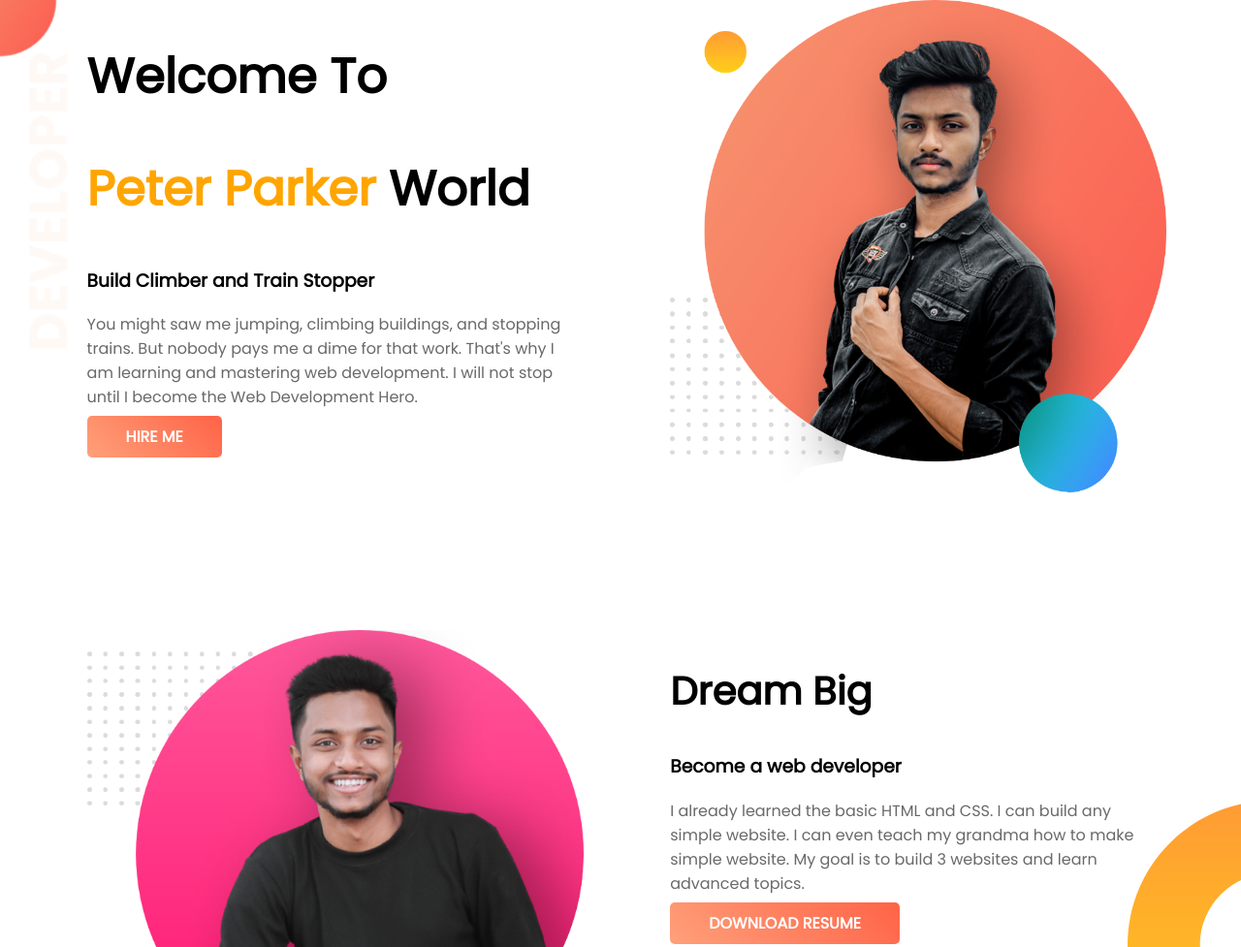
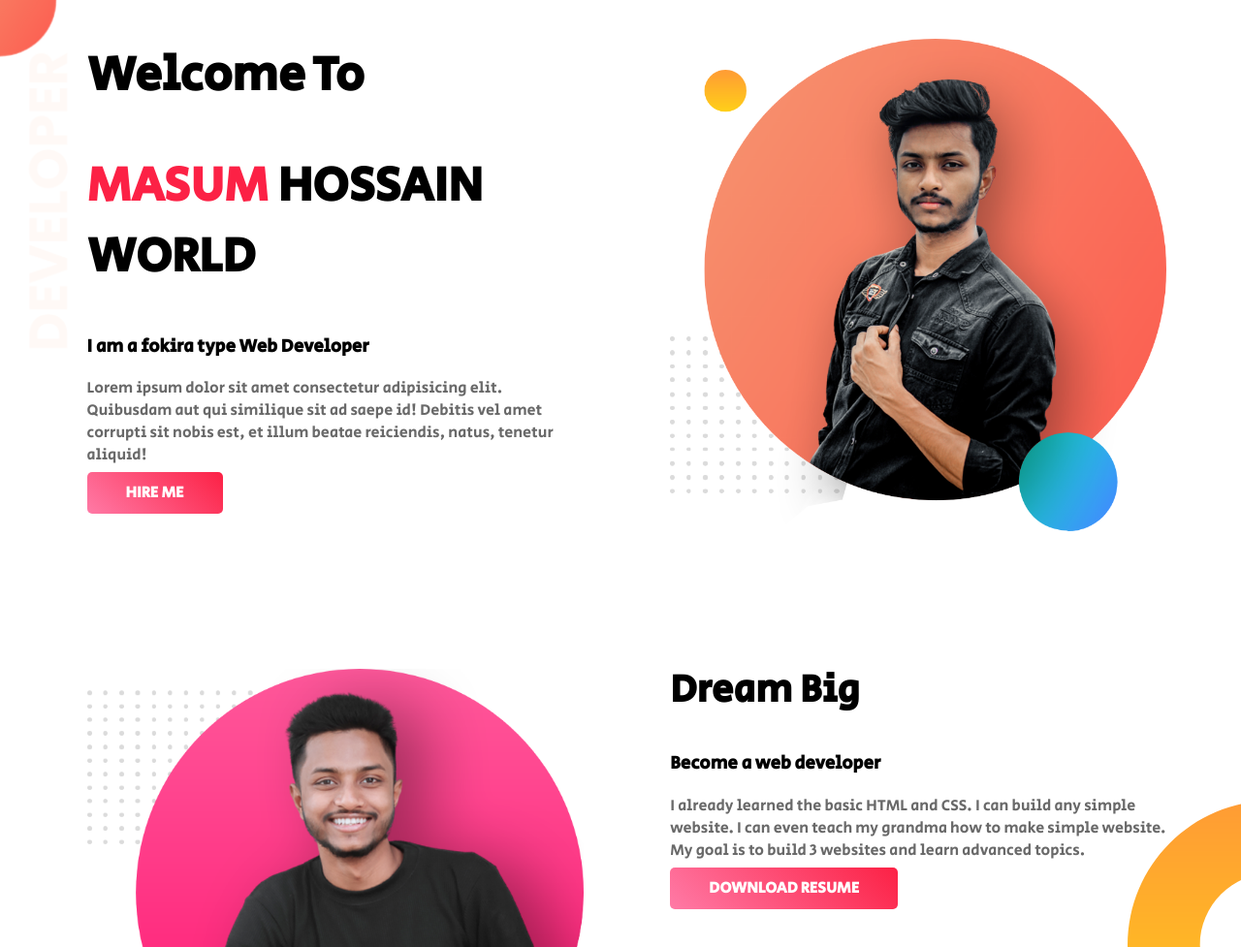
Before and after one commit to MasumHossain71/ph-project-1, a plain HTML site: page index.html in a window 1280 px wide. Shown: the top 977 px of the page at 97% size. Drawn offline with Linux system fonts and the light colour scheme.

Commit message:
code added

```diff
--- a/index.html
+++ b/index.html
@@ -4,18 +4,20 @@
     <meta charset="UTF-8">
     <meta name="viewport" content="width=device-width, initial-scale=1.0">
     <meta http-equiv="X-UA-Compatible" content="ie=edge">
-    <title>Peter Parker Website</title>
-    <link href="https://fonts.googleapis.com/css?family=Poppins&display=swap" rel="stylesheet">
+    <title>PH-Project-1</title>
+    <link rel="preconnect" href="https://fonts.googleapis.com">
+    <link rel="preconnect" href="https://fonts.gstatic.com" crossorigin>
+    <link href="https://fonts.googleapis.com/css2?family=Secular+One&display=swap" rel="stylesheet">
     <link rel="stylesheet" href="style.css">
 </head>
 <body>
     <section class="top-banner">
         <div class="half-width">
             <h1>Welcome To</h1>
-            <h1><span>Peter Parker</span> World</h1>
-            <h3>Build Climber and Train Stopper</h3>
-            <p>You might saw me jumping, climbing buildings, and stopping trains. But nobody pays me a dime for that work. That's why I am learning and mastering web development. I will not stop until I become the Web Development Hero.</p>
-            <a class="anchor-button" target="_blank" href="https://www.linkedin.com/company/programminghero/">HIRE ME</a>
+            <h1><span>MASUM</span> HOSSAIN WORLD</h1>
+            <h3>I am a fokira type Web Developer</h3>
+            <p>Lorem ipsum dolor sit amet consectetur adipisicing elit. Quibusdam aut qui similique sit ad saepe id! Debitis vel amet corrupti sit nobis est, et illum beatae reiciendis, natus, tenetur aliquid!</p>
+            <a class="anchor-button" target="_blank" href="https://www.facebook.com/masumhossain.fb">HIRE ME</a>
         </div>
         <div class="half-width">
             <img src="images/my-bg.png" alt="">
@@ -46,7 +48,7 @@
         </div>
     </section>
     <footer>
-        <p>© Peter Parker 2023, a Programming Hero initiative.</p>
+        <p>© Masum Hossain 2023, a "M-Square Softwares" Innitative.</p>
     </footer>
 </body>
 </html>
--- a/style.css
+++ b/style.css
@@ -1,6 +1,6 @@
 body{
     margin: 0;
-    font-family: 'Poppins', sans-serif;
+    font-family: 'Secular One', sans-serif;
 }
 section{
     height: 500px;
@@ -20,14 +20,15 @@ h1{
     font-size: 50px;
 }
 h1 span{
-    color: orange;
+    color: #fc2145;
 }
 .half-width img{
     width: 100%;
+    margin-top: 40px;
 }
 .anchor-button{
     text-decoration: none;
-    background: linear-gradient(45deg, lightsalmon, tomato);
+    background: linear-gradient(45deg, rgb(255, 122, 166), #fc2145);
     padding: 10px 40px;
     border-radius: 5px;
     color: white;
@@ -58,7 +59,7 @@ h2{
     height: 80%;
 }
 #full-stack{
-    border-left: 7px solid tomato;
+    border-left: 7px solid #fc2145;
 }
 #baby-web{
     border-left: 7px solid;
```
